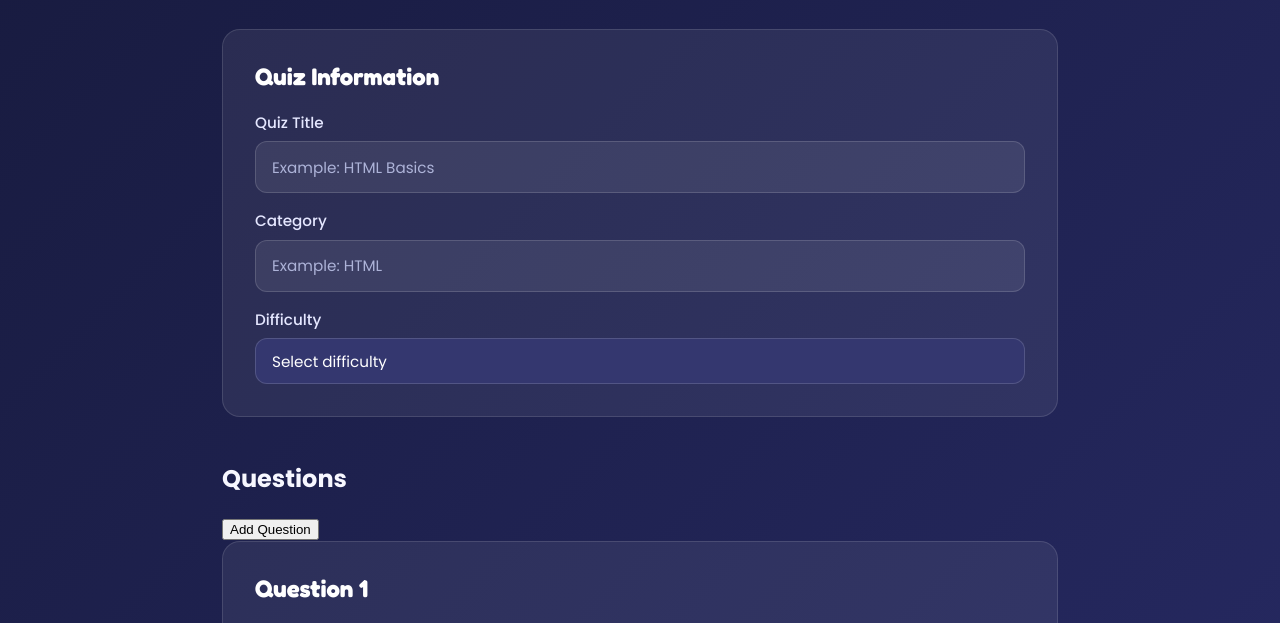
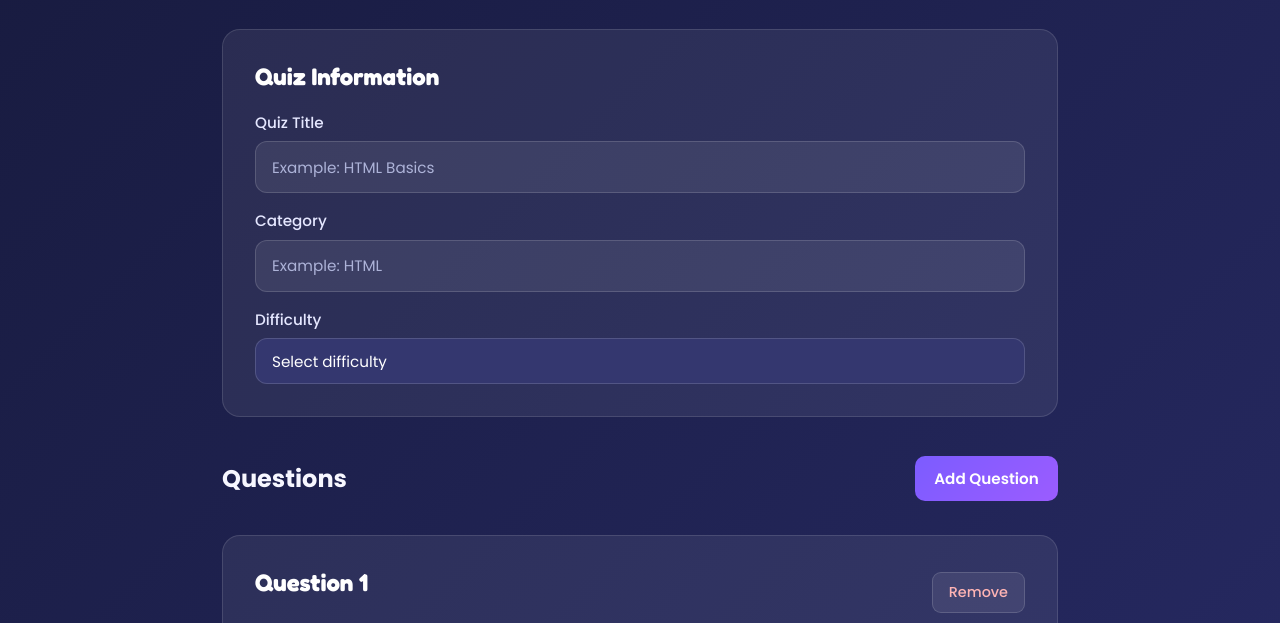
Before and after one commit to Abdullahi-Shire-Mohamud/Quiz-Project-, a website: page public/client/admin-quiz.html in a window 1280 px wide. Shown: the part 257-880 px from the top of the page. Drawn offline with Linux system fonts and the light colour scheme.

Commit message:
style: polished dynamic question controls and page scrolling

```diff
--- a/public/css/style.css
+++ b/public/css/style.css
@@ -9,11 +9,13 @@
 
 html {
     scroll-behavior: smooth;
+    overscroll-behavior: none;
 }
 
 body {
     margin: 0;
     min-height: 100vh;
+    overscroll-behavior: none;
 
     font-family: "Poppins", sans-serif;
     color: #f7f7ff;
@@ -158,6 +160,10 @@ a {
    MAIN PAGE
 ------------------------------ */
 
+main {
+    min-height: 100vh;
+}
+
 .home-page {
     width: 100%;
     max-width: 1100px;
@@ -1139,6 +1145,7 @@ a {
         min-height: 64px;
     }
 }
+
 /* ------------------------------
    ADMIN DASHBOARD
 ------------------------------ */
@@ -1544,6 +1551,89 @@ a {
         0 8px 20px rgba(124, 92, 255, 0.25);
 }
 
+/* Questions heading row */
+.questions-heading {
+    display: flex;
+
+    justify-content: space-between;
+    align-items: center;
+
+    gap: 1rem;
+
+    margin-bottom: 1.2rem;
+}
+
+/* Add question button */
+#add-question-button {
+    padding: 0.7rem 1.2rem;
+
+    border: none;
+    border-radius: 10px;
+
+    background: linear-gradient(135deg,
+            #7c5cff,
+            #9b5cff);
+
+    color: #ffffff;
+
+    font-family: "Poppins", sans-serif;
+    font-size: 0.95rem;
+    font-weight: 600;
+
+    cursor: pointer;
+
+    transition:
+        transform 0.2s ease,
+        opacity 0.2s ease;
+}
+
+
+#add-question-button:hover {
+    transform: translateY(-2px);
+    opacity: 0.9;
+}
+
+
+/* Remove question button */
+.remove-question-button {
+    padding: 0.55rem 1rem;
+
+    border: 1px solid rgba(255, 255, 255, 0.15);
+    border-radius: 9px;
+
+    background: rgba(255, 255, 255, 0.08);
+
+    color: #ffb4b4;
+
+    font-family: "Poppins", sans-serif;
+    font-size: 0.9rem;
+    font-weight: 500;
+
+    cursor: pointer;
+
+    transition:
+        background 0.2s ease,
+        transform 0.2s ease;
+}
+
+
+.remove-question-button:hover {
+    background: rgba(255, 110, 110, 0.15);
+
+    transform: translateY(-1px);
+}
+
+/* Question block heading row */
+.question-block-header {
+    display: flex;
+
+    justify-content: space-between;
+    align-items: center;
+
+    gap: 1rem;
+
+    margin-bottom: 1.2rem;
+}
 
 
 /* ------------------------------
@@ -1611,3 +1701,25 @@ a {
         text-align: center;
     }
 }
+
+@media (max-width: 600px) {
+
+    .questions-heading {
+        align-items: stretch;
+
+        flex-direction: column;
+    }
+
+
+    .question-block-header {
+        align-items: stretch;
+
+        flex-direction: column;
+    }
+
+
+    #add-question-button,
+    .remove-question-button {
+        width: 100%;
+    }
+}
```
